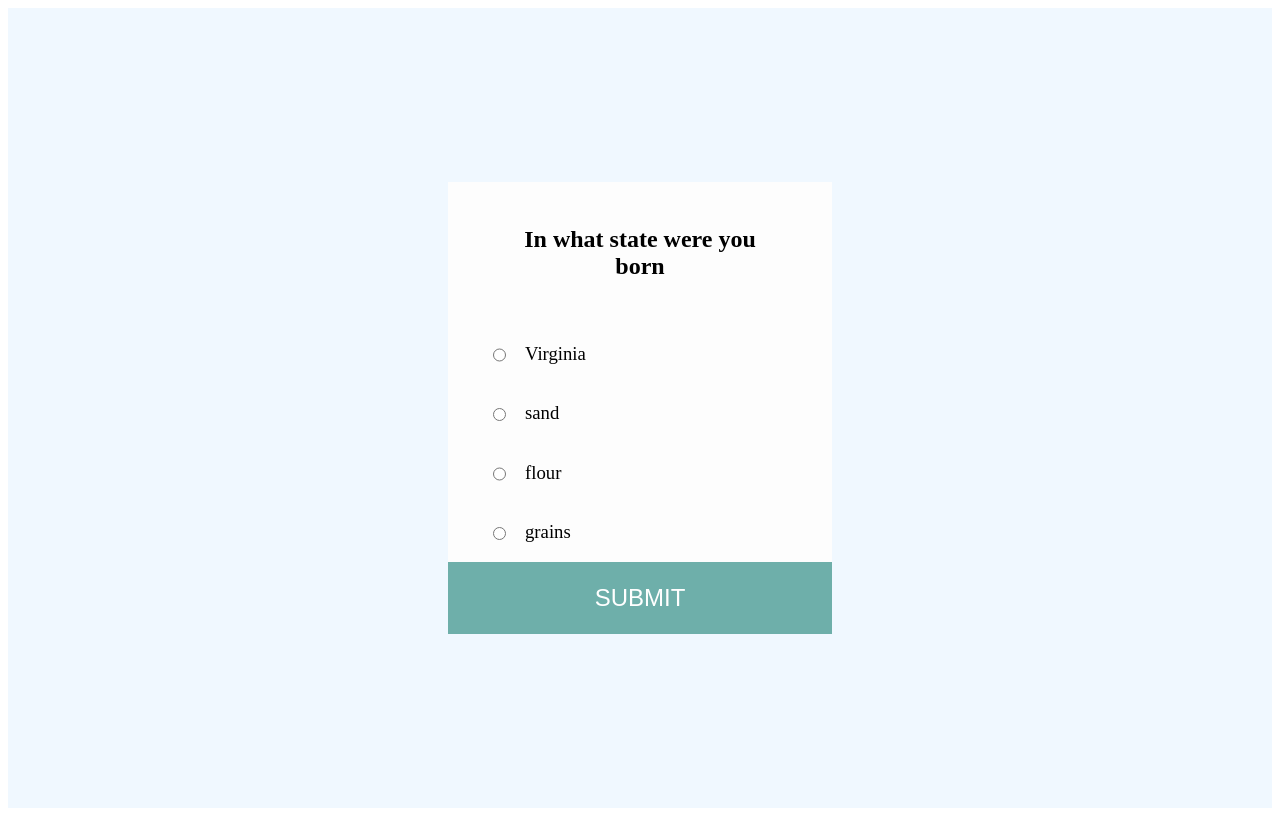
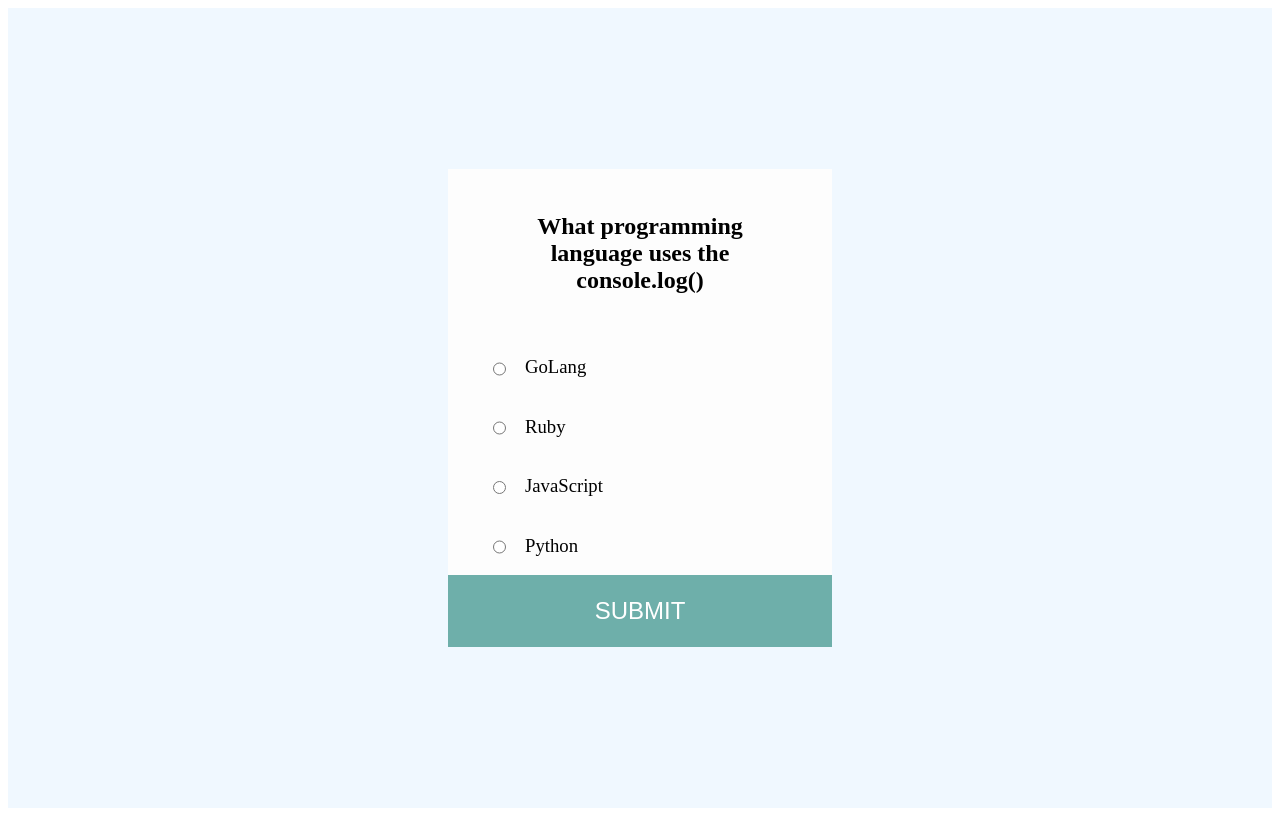
Before and after one commit to oluwatrillions/quiz-app, a plain HTML site: page index.html in a window 1280 px wide. Drawn offline with Linux system fonts and the light colour scheme.

Commit message:
finishing commit

```diff
--- a/index.html
+++ b/index.html
@@ -15,19 +15,19 @@
             <div class="answer-container">
                 <ul>
                     <li>
-                        <input type="radio" name="answer" id="answer" />
+                        <input type="radio" name="answer" id="answer" data-answer="a" />
                         <h3 class="option-a">Answer</h3>
                     </li>
                     <li>
-                        <input type="radio" name="answer" id="answer"/>
+                        <input type="radio" name="answer" id="answer" data-answer="b"/>
                         <h3 class="option-b">Answer</h3>
                     </li>
                     <li>
-                        <input type="radio" name="answer" id="answer"/>
+                        <input type="radio" name="answer" id="answer" data-answer="c"/>
                         <h3 class="option-c">Answer</h3>
                     </li>
                     <li>
-                        <input type="radio" name="answer" id="answer"/>
+                        <input type="radio" name="answer" id="answer" data-answer="d"/>
                         <h3 class="option-d">Answer</h3>
                     </li>
                 </ul>
--- a/script.js
+++ b/script.js
@@ -1,30 +1,132 @@
 const qtn = [
     {
-                question: "What programming language do you love most",
-                answers: {
-                    optionA: "Vegetable",
-                    optionB: "sand",
-                    optionC: "flour",
-                    optionD: "grains",
-                    correct: "optionB"
-                },
-
-            question: "In what state were you born",
-            answers: {
-                optionA: "Virginia",
-                optionB: "sand",
-                optionC: "flour",
-                optionD: "grains",
-                correct: "optionA"
-            }
-    }
+        question: "What programming language uses the console.log()",
+        answers: {
+            a: "GoLang",
+            b: "Ruby",
+            c: "JavaScript",
+            d: "Python",
+            correct: "c"
+        }
+    },
+    {
+        question: "Inside which HTML element do we put the JavaScript",
+        answers: {
+            a: "<script>",
+            b: "<js>",
+            c: "<link>",
+            d: "<scripting>",
+            correct: "a"
+        }
+    },
+    {
+        question: "Where is the correct place to insert a JavaScript?",
+        answers: {
+            a: "The <body> section",
+            b: "The <html> section",
+            c: "The <link> section",
+            d: "The <head> and <body> section would work just fine",
+            correct: "d"
+        }
+    },
+    {
+        question: "JavaScript is a ___ -side programming language",
+        answers: {
+            a: "Both",
+            b: "Server",
+            c: "Client",
+            d: "UI/UX",
+            correct: "c"
+        }
+    },
+    {
+        question: "Which of the following will write the message “Hello DataFlair!” in an alert box?",
+        answers: {
+            a: "alertBox()",
+            b: "console.table()",
+            c: "alert.log()",
+            d: "alert()",
+            correct: "d"
+        }
+    },
+    {
+        question: "Which JavaScript label catches all the values, except for the ones specified?",
+        answers: {
+            a: "catch",
+            b: "label",
+            c: "default",
+            d: "break",
+            correct: "c"
+        }
+    },
+    {
+        question: "Which is the correct “if” statements to execute a STRICT comparison to see if “x” is equal to 2?",
+        answers: {
+            a: "if(!==)",
+            b: "if(x===2)",
+            c: "if(x=2)",
+            d: "if(x==2)",
+            correct: "b"
+        }
+    },
+    {
+        question: "What will the code return? Boolean(3 < 7)",
+        answers: {
+            a: "true",
+            b: "false",
+            c: "NaN",
+            d: "SyntaxError",
+            correct: "a"
+        }
+    },
+    {
+        question: "Which built in Array method removes the last element from the array",
+        answers: {
+            a: "push()",
+            b: "pop()",
+            c: "put()",
+            d: "filo()",
+            correct: "b"
+        }
+    },
+    {
+        question: "Which built-in method returns the string representation of the number's value?",
+        answers: {
+            a: "toString()",
+            b: "toLetter()",
+            c: "toNumber()",
+            d: "toFigure()",
+            correct: "a"
+        }
+    },
+    {
+        question: "Which of the following function of String object is used to match a regular expression against a string?",
+        answers: {
+            a: "replace()",
+            b: "equal()",
+            c: "match()",
+            d: "evaluate()",
+            correct: "c"
+        }
+    },
+    {
+        question: "Which of the following is a valid type of function javascript supports?",
+        answers: {
+            a: "anonymous function",
+            b: "named function",
+            c: "none of the above",
+            d: "both of the above",
+            correct: "d"
+        }
+    },
 ]
 
 let score = 0
 let currentQuiz = 0
+let answer;
 
 const question = document.querySelector('.question-container')
-
+const quizSection = document.querySelector('.quiz-box')
 const optionA = document.querySelector('.option-a')
 const optionB = document.querySelector('.option-b')
 const optionC = document.querySelector('.option-c')
@@ -45,13 +147,39 @@ const quizQtn = () => {
 
     let currentQuestion = qtn[currentQuiz]
     question.innerText = currentQuestion.question
-    optionA.innerText = currentQuestion.answers.optionA
-    optionB.innerText = currentQuestion.answers.optionB
-    optionC.innerText = currentQuestion.answers.optionC
-    optionD.innerText = currentQuestion.answers.optionD
+    optionA.innerText = currentQuestion.answers.a
+    optionB.innerText = currentQuestion.answers.b
+    optionC.innerText = currentQuestion.answers.c
+    optionD.innerText = currentQuestion.answers.d
 }
 quizQtn()
 
+const selectedAnswer = () => {
+    answerEL.forEach(chosenOption => {
+        if (chosenOption.checked) {
+            answer = chosenOption.dataset.answer
+            console.log(answer);
+        }
+    })
+    return answer
+}
+
 button.addEventListener('click', () => {
+    const answer = selectedAnswer()
+    if (answer) {
+        if (answer === qtn[currentQuiz].answers.correct) {
+            score++
+        }
+        currentQuiz++
 
+        if (currentQuiz < qtn.length) {
+            quizQtn()
+        } else {
+            quizSection.innerHTML = `
+            <div> Your score is ${score}/${qtn.length}</div>
+            <button onclick="location.reload()">Start Again</button>
+            `
+            quizSection.classList.add('result')
+        }
+    }
 })
--- a/styles.css
+++ b/styles.css
@@ -10,7 +10,7 @@
     background-color: aliceblue;
 }
 
-section {
+.quiz-box {
     width: 30vw;
     background-color: rgb(253, 253, 253);
     margin: 0 auto;
@@ -18,6 +18,19 @@ section {
     flex-direction: column;
     justify-content: flex-start;
     text-align: left;
+}
+
+.result {
+    height: 20vh;
+    display: flex;
+    overflow: hidden;
+    background-color: rgb(253, 253, 253);
+    margin: 0 auto;
+    flex-direction: column;
+    justify-content: center;
+    text-align: center;
+    gap: 1em;
+    font-size: 1em;
 }
 
 .question-container {
```
